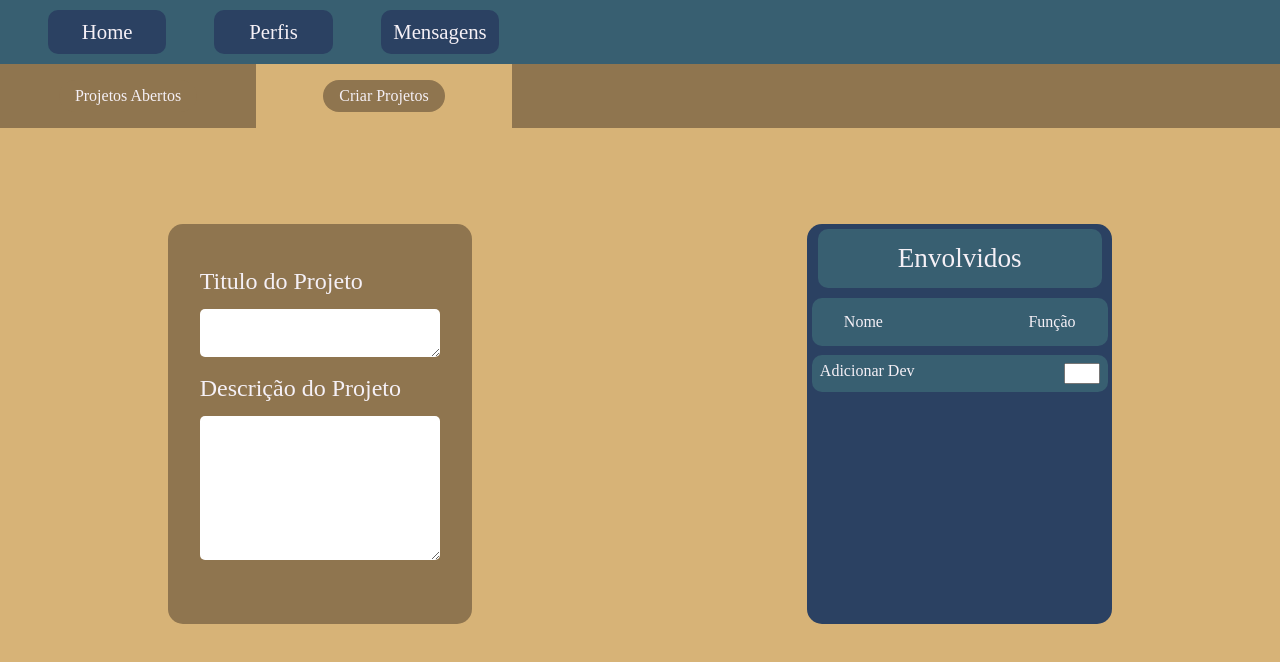
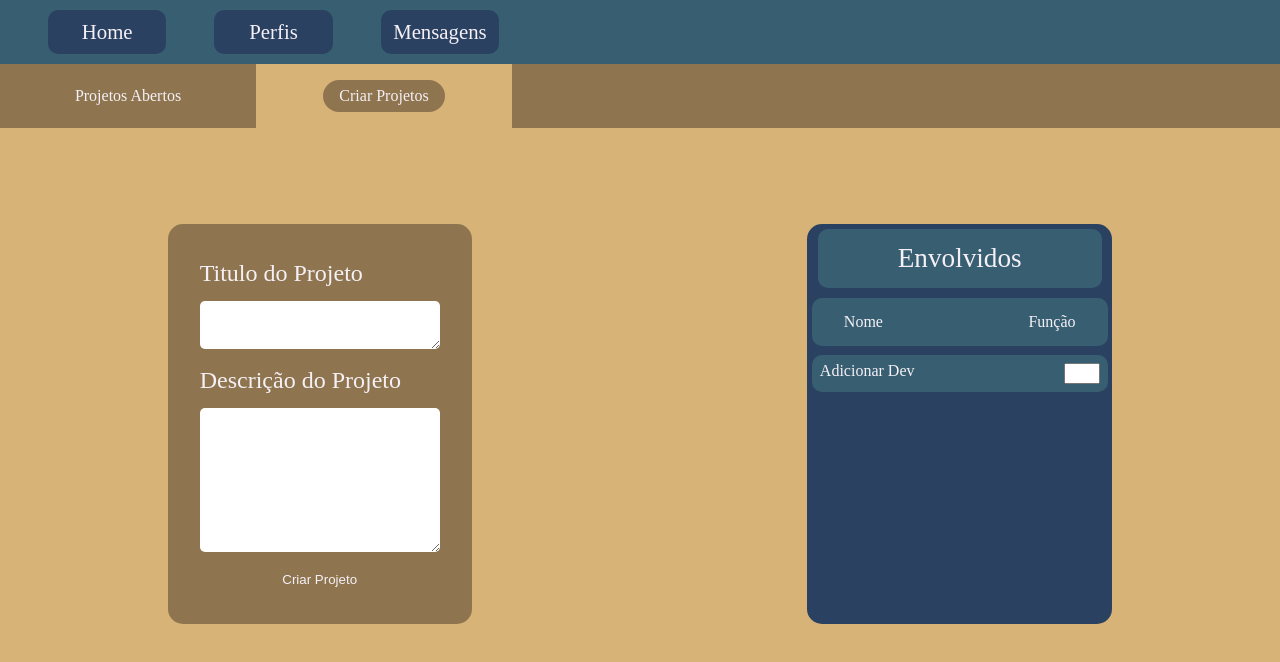
Before and after one commit to g41a42/bugTracker, a React (Create React App) app: page /Criar in a window 1280 px wide. Shown: the top 662 px of the page. Built offline with nearby package versions, Linux system fonts and the light colour scheme.

Commit message:
botão criar projeto criado

```diff
--- a/src/abas/CriaProjetos.js
+++ b/src/abas/CriaProjetos.js
@@ -21,7 +21,8 @@ function Cria() {
             <br />
             <label>Descrição do Projeto</label>
             <br />
-            <textarea className="inputDescricaoDoProjeto"></textarea>
+            <textarea className="inputDescricaoDoProjeto"></textarea><br/>
+            <button type="submit">Criar Projeto</button>
           </form>
         </div>
         <Envolvidos />
--- a/src/css/criaProjeto.css
+++ b/src/css/criaProjeto.css
@@ -70,6 +70,14 @@
     padding: 0;
     width: 15rem;
 }
+form button{
+    background-color: transparent;
+    border: none;
+    color: #f5f0f6;
+    cursor: pointer;
+    margin: 0 10%;
+    width: 80%;
+}
 .inputDescricaoDoProjeto{
     height: 9rem;
 }
```
